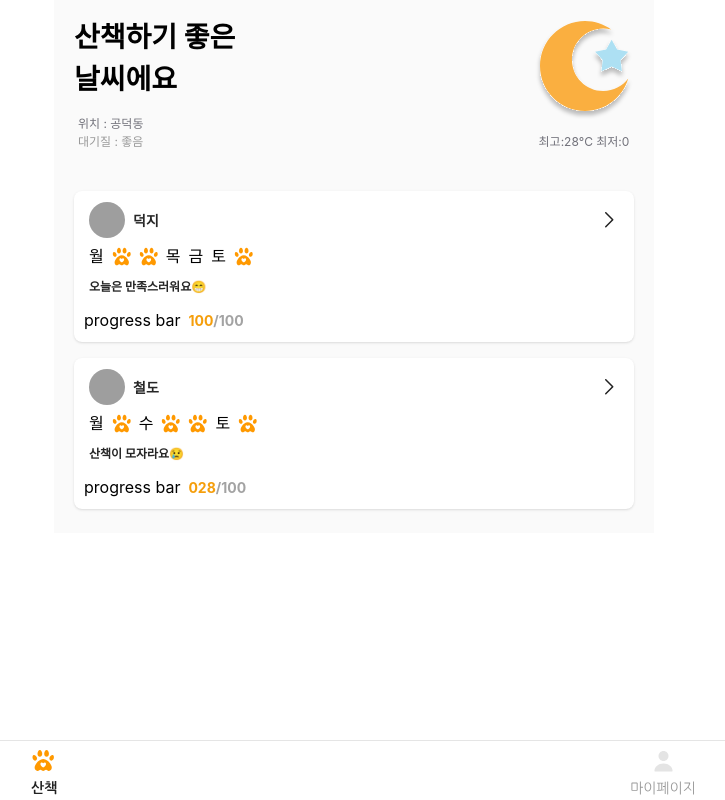
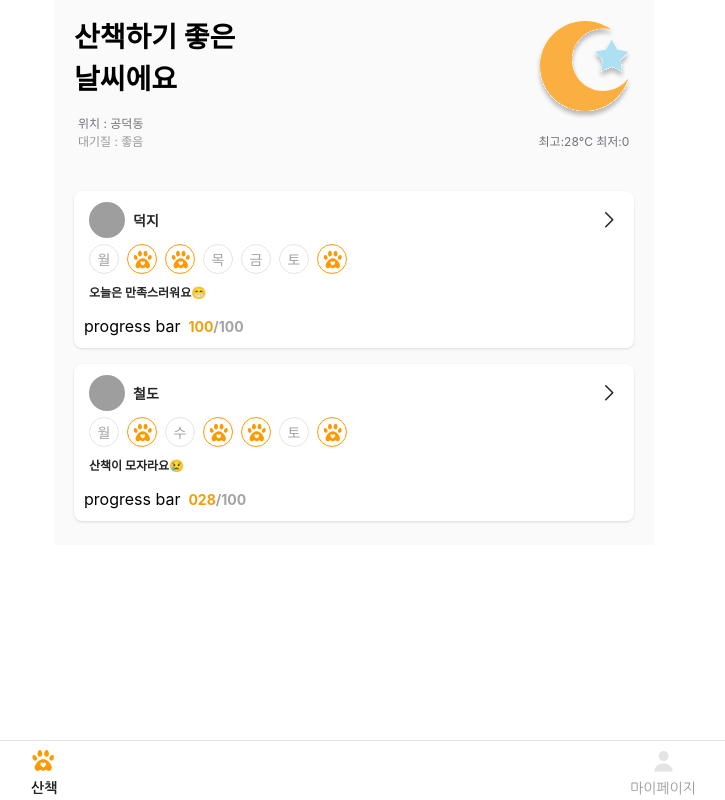
Before and after one commit to dangdangwalk/dangdang-walk, a React (Create React App) app in the folder frontend/: page / in a window 1280 px wide. Shown: the whole page, without its empty margins (286-1011 px from the left). Built offline with nearby package versions, Linux system fonts and the light colour scheme; no server answers; grey boxes are pictures that could not be loaded.

Commit message:
css: add walk icon and day icon

```diff
--- /dev/null
+++ b/frontend/src/components/home/DayIcon.tsx
@@ -0,0 +1,11 @@
+import Ellipse from '@/assets/icons/walk/ellipse-108.svg';
+
+// TODO undefined 처리
+export default function DayIcon({ day }: { day: string | undefined }) {
+    return (
+        <div className="relative flex justify-center items-center">
+            <img src={Ellipse} alt="eliipse" />
+            <div className="absolute text-neutral-400 text-sm font-normal leading-[21px]">{day}</div>
+        </div>
+    );
+}
--- a/frontend/src/components/home/DogCard.tsx
+++ b/frontend/src/components/home/DogCard.tsx
@@ -1,9 +1,10 @@
 import { Dog } from '@/models/dog.model';
 import { walkPercentFormat } from '@/utils/format';
 import Ic from '@/assets/icons/ic.svg';
-import Group from '@/assets/icons/walk/group.svg';
 
 import Avatar from '@/components/common/Avatar';
+import WalkIcon from '@/components/home/WalkIcon';
+import DayIcon from '@/components/home/DayIcon';
 
 interface DogStatistic extends Dog {
     recommendedDailyWalkAmount: number;
@@ -18,15 +19,16 @@ interface DogCardProps {
 
 const WEEKDAY = ['월', '화', '수', '목', '금', '토', '일'];
 export default function DogCard({ dog }: DogCardProps) {
+    const onclick = () => {};
     return (
-        <div className="flex-col relative bg-white rounded-lg shadow">
+        <div className="flex-col relative bg-white rounded-lg shadow" onClick={onclick}>
             <div className="flex justify-between pl-[15px] pr-5 pt-[5px]">
                 <Avatar url={dog.photoUrl} name={dog.name} />
                 <img src={Ic} alt="ic" />
             </div>
             <div className="flex justify-start items-center gap-2 pl-[15px]">
                 {dog.weeklyWalks.map((walk, index) => {
-                    return walk === 0 ? <div>{WEEKDAY[index]}</div> : <img src={Group} alt="walk" />;
+                    return walk === 0 ? <DayIcon day={WEEKDAY[index]} /> : <WalkIcon />;
                 })}
             </div>
             <div className="p-2.5 flex flex-col justify-start gap-3">
--- /dev/null
+++ b/frontend/src/components/home/WalkIcon.tsx
@@ -0,0 +1,11 @@
+import Group from '@/assets/icons/walk/group.svg';
+import Ellipse from '@/assets/icons/walk/ellipse-107.svg';
+
+export default function WalkIcon() {
+    return (
+        <div className="relative flex justify-center items-center">
+            <img src={Ellipse} alt="eliipse" />
+            <img className="absolute" src={Group} alt="walk" />
+        </div>
+    );
+}
```
